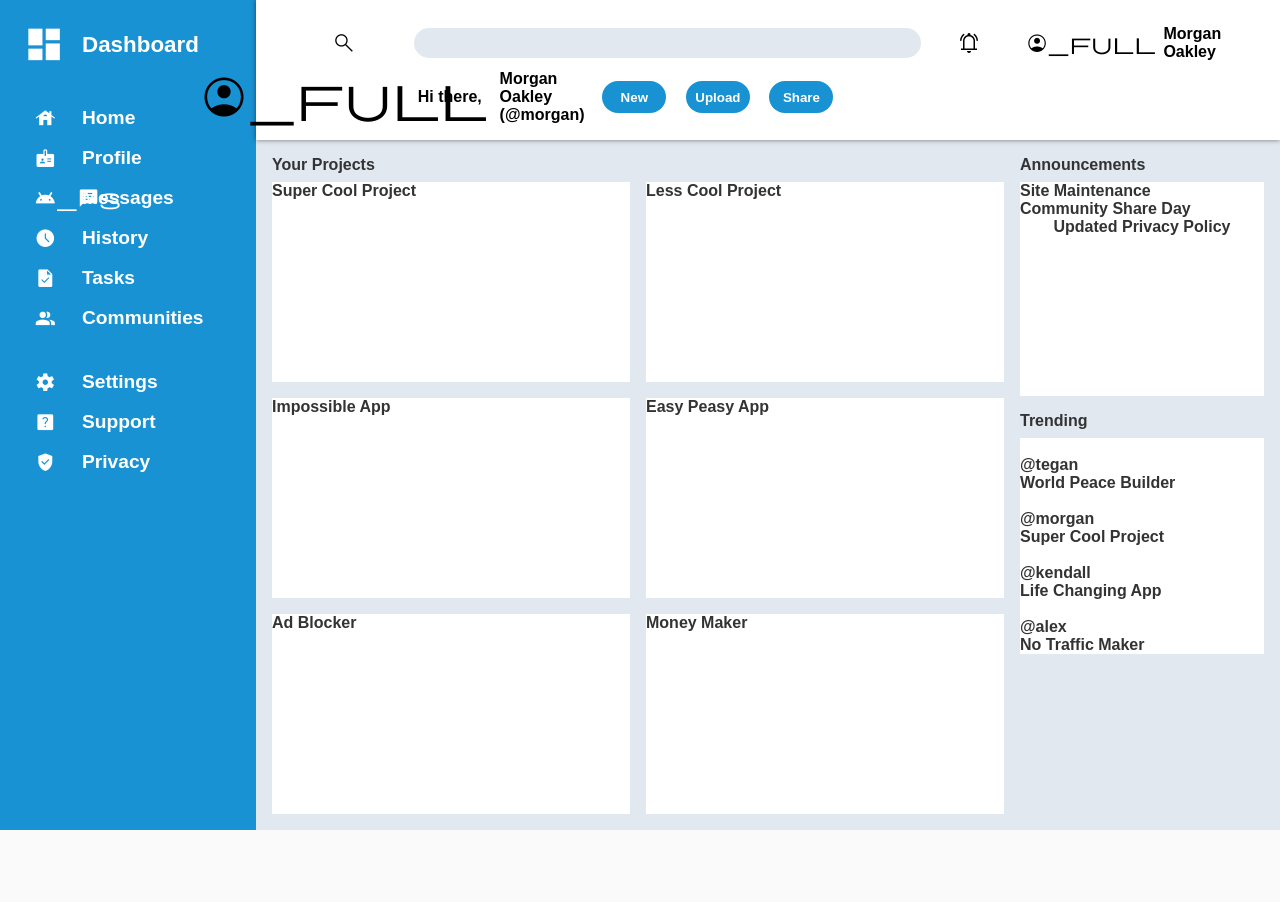
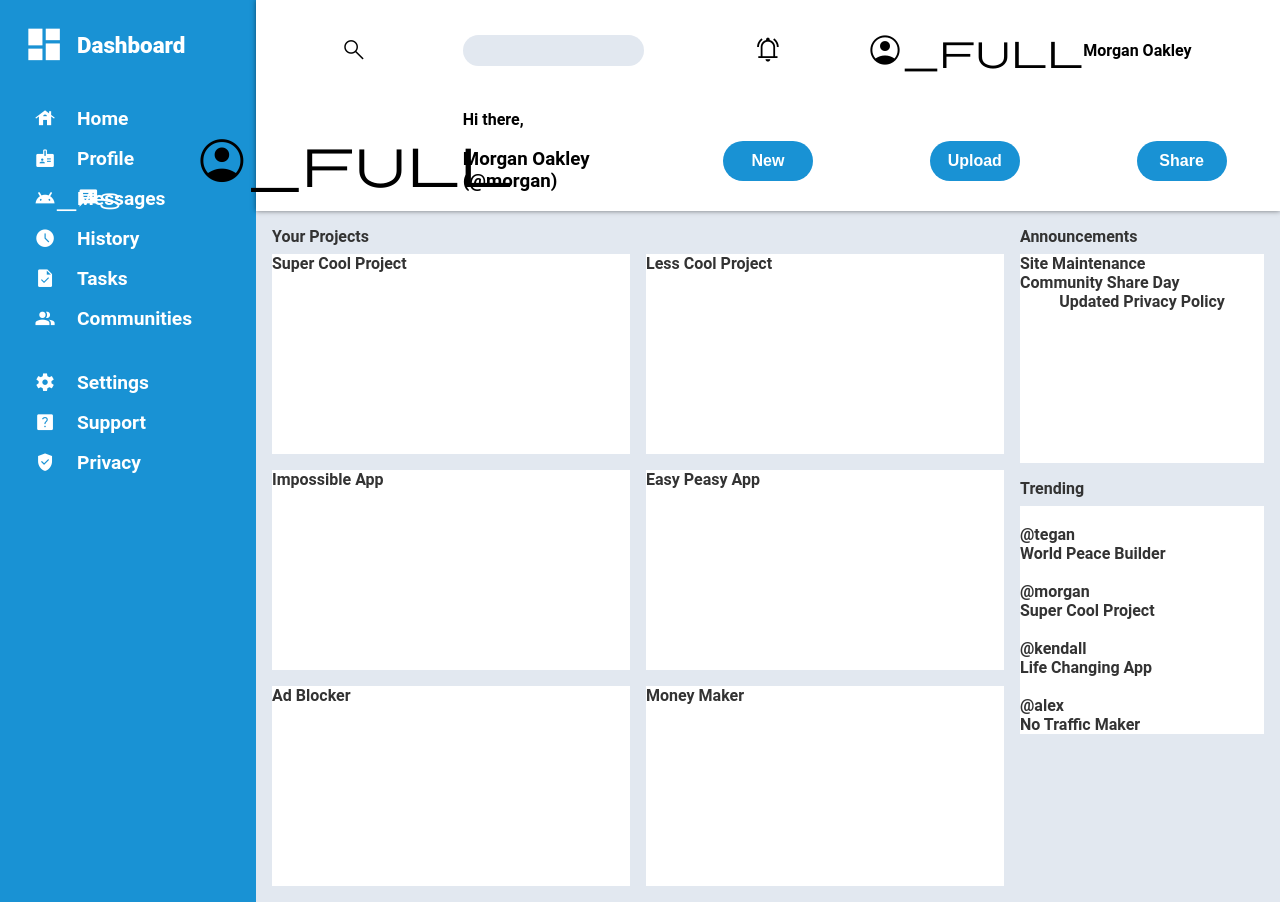
Before and after one commit to Taaaaab/admin-dashboard, a plain HTML site: page index.html in a window 1280 px wide. Before the commit the page ends 830 px from the top, so only its background shows below. Drawn offline with nearby package versions, Linux system fonts and the light colour scheme.

Commit message:
Reset header grid

```diff
--- a/index.html
+++ b/index.html
@@ -35,13 +35,12 @@
             <span id="profile-pic" class="material-symbols-outlined">
                 account_circle_full
                 </span>
-            <div class="welcome">
-                <div class="hi-there">Hi there,</div>
-                <div class="full-name">Morgan Oakley (@morgan)</div>
-                <button class="new">New</button>
-                <button class="upload">Upload</button>
-                <button class="share">Share</button>
+            <div class="hi-there">Hi there,
+                <h3 class="full-name">Morgan Oakley (@morgan)</h3>
             </div>
+            <button class="new">New</button>
+            <button class="upload">Upload</button>
+            <button class="share">Share</button>
         </div>
        <div class="sidebar">
            <div class="side-grid">
--- a/styles.css
+++ b/styles.css
@@ -4,6 +4,7 @@ body {
     background-color: hsl(0, 0%, 98%);
     color: #333;
     font: 100% / normal sans-serif;
+    font-family: Roboto, Oxygen, Ubuntu, Cantarell, 'Open Sans', 'Helvetica Neue', sans-serif;
     font-weight: bold;
   }
 
@@ -12,9 +13,11 @@ body {
     color: #ffffff;
     border-radius: 30px;
     border: 0;
-    height: 2rem;
-    width: 4rem;
+    padding: 10px;
+    height: 40px;
+    width: 90px;
     font-weight: bold;
+    font-size: 1rem;
   }
 
   input {
@@ -22,7 +25,8 @@ body {
       border-radius: 30px;
       border: 0;
       height: 1.8rem;
-      width: 100%;
+      width: 90%;
+      justify-self: start;
   }
 
   .container {
@@ -37,22 +41,24 @@ body {
 
       color: #000000;
       background-color: #ffffff;
-      padding: 1rem;
       z-index: 100;
       box-shadow: 0px 0px 5px rgba(0,0,0,0.5);
 
       display: grid;
-      grid-template-columns: 1fr 5fr 1fr 1fr 1fr;
-      grid-template-rows: repeat(2, 1fr);
+      grid-template-columns: repeat(5, 1fr);
+      grid-template-rows: 1fr 1fr;
+      gap: 10px;
       place-items: center;
   }
 
   #search {
-    transform: scale(1);
+    transform: scale(1.1);
   }
 
   #notif {
-    transform: scale(1);
+    transform: scale(1.2);
+    justify-self: center;
+    padding: 1rem;
     font-variation-settings:
     'FILL' 000,
     'wght' 400,
@@ -60,16 +66,19 @@ body {
     'opsz' 48
   }
 
-  #profile-pic {
-    transform: scale(2);
+  #acct {
+    transform: scale(1.5);
+    justify-self: center;
+    padding: 1rem;
   }
 
-  .welcome {
-      display: grid;
-      grid-template-columns: repeat(6, 1fr);
-      gap: 1rem;
-      width: 100%;
-      place-items: center;
+  .name {
+    justify-self: start;
+    padding-right: 4rem;
+  }
+
+  #profile-pic {
+    transform: scale(2.2);
   }
 
   .sidebar {
@@ -84,8 +93,7 @@ body {
   .side-grid {
       display: grid;
       row-gap: 1rem;
-
-      grid-template-columns: 50px 50px;
+      grid-template-columns: 45px 40px;
       padding: 2rem;
   }
 
```
